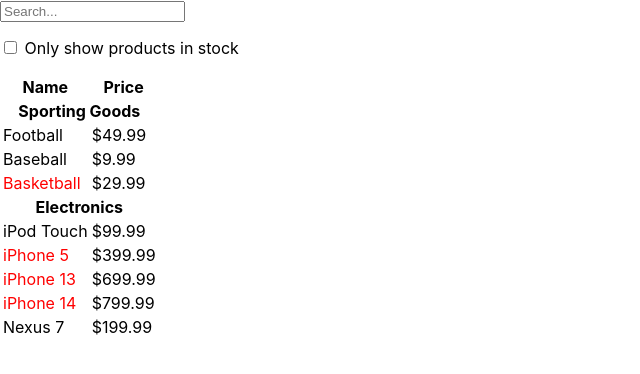
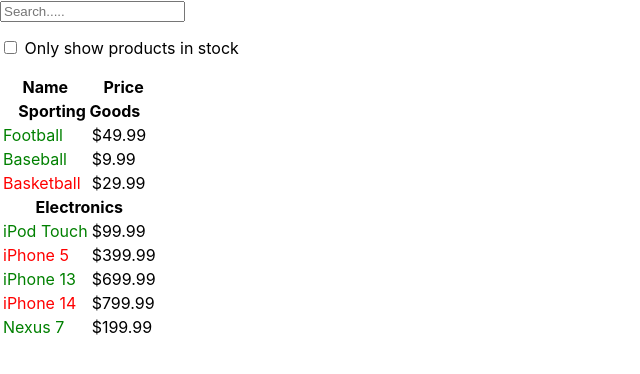
Before and after one commit to Espresso521/KotakuHomePage, a React (Create React App) app: page / in a window 1280 px wide. Shown: the top 374 px of the page, without its empty margins (0-640 px from the left). Built offline with nearby package versions, Linux system fonts and the light colour scheme.

Commit message:
Change some code to use html tag directly.

```diff
--- a/src/index.js
+++ b/src/index.js
@@ -10,7 +10,7 @@
   { category: 'Sporting Goods', price: '$29.99', stocked: false, name: 'Basketball' },
   { category: 'Electronics', price: '$99.99', stocked: true, name: 'iPod Touch' },
   { category: 'Electronics', price: '$399.99', stocked: false, name: 'iPhone 5' },
-  { category: 'Electronics', price: '$699.99', stocked: false, name: 'iPhone 13' },
+  { category: 'Electronics', price: '$699.99', stocked: true, name: 'iPhone 13' },
   { category: 'Electronics', price: '$799.99', stocked: false, name: 'iPhone 14' },
   { category: 'Electronics', price: '$199.99', stocked: true, name: 'Nexus 7' }];
 
--- a/src/priceshow/FilterableProductTable.jsx
+++ b/src/priceshow/FilterableProductTable.jsx
@@ -5,9 +5,12 @@
 class FilterableProductTable extends React.Component {
 render() {
     return /*#__PURE__*/(
-    React.createElement("div", null, /*#__PURE__*/
-    React.createElement(SearchBar, null), /*#__PURE__*/
-    React.createElement(ProductTable, { products: this.props.products })));
+    <div>
+        <SearchBar></SearchBar>
+        <ProductTable products={this.props.products}/>
+    </div>
+
+    );
 
 
 }}
--- a/src/priceshow/ProductCategoryRow.jsx
+++ b/src/priceshow/ProductCategoryRow.jsx
@@ -5,7 +5,7 @@
     const category = this.props.category;
     return /*#__PURE__*/(
     React.createElement("tr", null, /*#__PURE__*/
-    React.createElement("th", { colSpan: "2" },
+    React.createElement("th", { colSpan: "55" },
     category)));
 
 
--- a/src/priceshow/ProductRow.jsx
+++ b/src/priceshow/ProductRow.jsx
@@ -4,7 +4,8 @@
 render() {
     const product = this.props.product;
     const name = product.stocked ?
-    product.name : /*#__PURE__*/
+    React.createElement("span", { style: { color: 'green' } },
+    product.name) : /*#__PURE__*/
     React.createElement("span", { style: { color: 'red' } },
     product.name);
 
--- a/src/priceshow/ProductTable.jsx
+++ b/src/priceshow/ProductTable.jsx
@@ -30,7 +30,6 @@
     React.createElement("th", null, "Name"), /*#__PURE__*/
     React.createElement("th", null, "Price"))), /*#__PURE__*/
 
-
     React.createElement("tbody", null, rows)));
 
 
--- a/src/priceshow/SearchBar.jsx
+++ b/src/priceshow/SearchBar.jsx
@@ -3,11 +3,18 @@
 class SearchBar extends React.Component {
 render() {
     return /*#__PURE__*/(
-    React.createElement("form", null, /*#__PURE__*/
-    React.createElement("input", { type: "text", placeholder: "Search..." }), /*#__PURE__*/
-    React.createElement("p", null, /*#__PURE__*/
-    React.createElement("input", { type: "checkbox" }),
-    ' ', "Only show products in stock")));
+    // React.createElement("form", null, /*#__PURE__*/
+    // React.createElement("input", { type: "text", placeholder: "Search..." }), /*#__PURE__*/
+    // React.createElement("p", null, /*#__PURE__*/
+    // React.createElement("input", { type: "checkbox" }),
+    // ' ', "Only show products in stock"))
+
+    <form>
+        <input type='text' placeholder="Search....."></input>
+        <p><input type='checkbox'></input> Only show products in stock</p>
+    </form>
+
+    );
 
 }}
 
```
